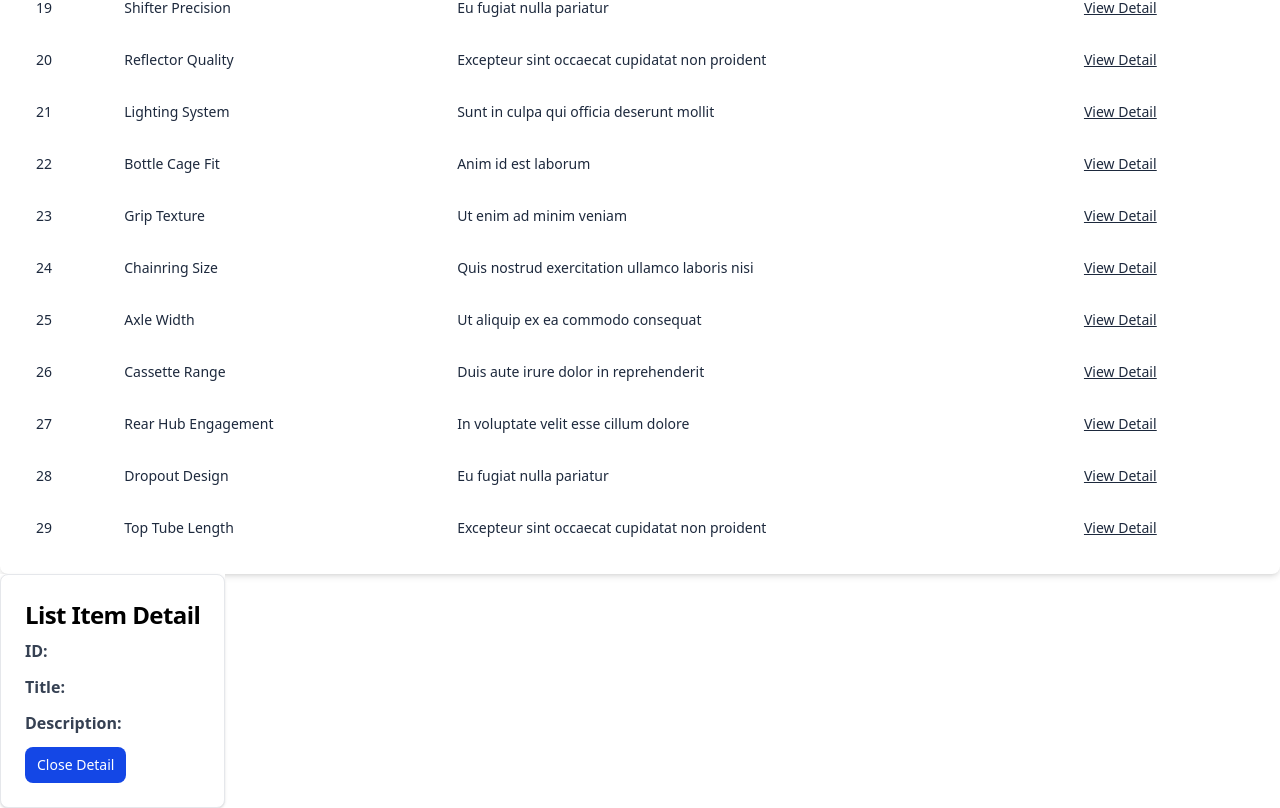
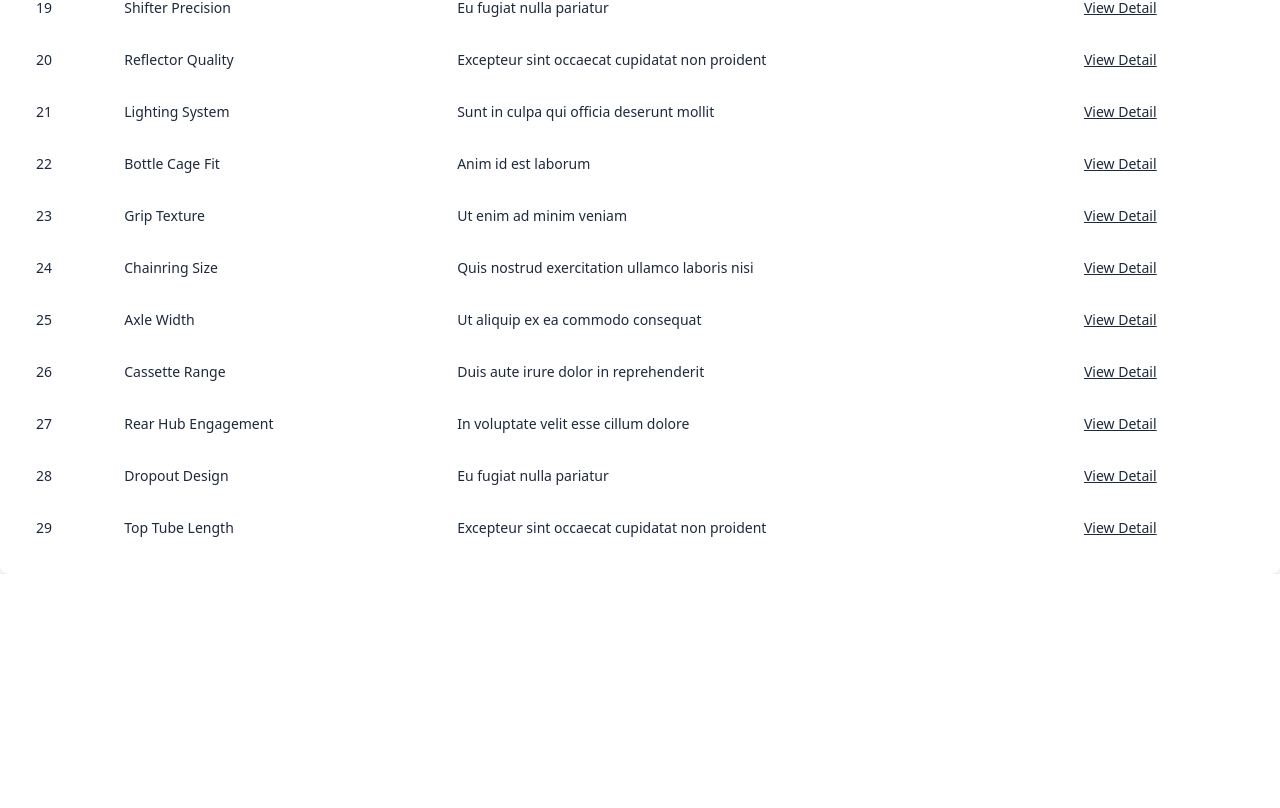
Before and after one commit to newmediapilot/react-19-bike-shop, a React (Vite) app: page / in a window 1280 px wide. Shown: the part 1179-1987 px from the top of the page. After the commit the page ends 1753 px from the top, so only its background shows below. Built offline with nearby package versions, Linux system fonts and the light colour scheme; data requests are answered from the project's data file.

Commit message:
Update DetailDialog.tsx

```diff
--- a/src/components/DetailDialog.tsx
+++ b/src/components/DetailDialog.tsx
@@ -1,6 +1,7 @@
 import * as React from 'react';
 import {createPortal} from 'react-dom';
 import {NavLink} from 'react-router';
+import {ListData} from './Listings';
 
 type DialogProps = {
     id: number,
@@ -14,13 +15,13 @@ type DialogProps = {
  * @constructor
  * @param detail
  */
-function DetailDialog({detail = {id: 1, title: "title", description: "description"}}: { detail: DialogProps }) {
+function DetailDialog({detail}: { detail: DialogProps }) {
     const {id, title, description} = detail;
     return (
         createPortal(
             <dialog
-                aria-labelledby="detail-h2"
-                open>
+                popover="auto"
+                aria-labelledby="detail-h2" open={detail}>
                 <div className="max-w-sm p-6 bg-white border border-gray-200 rounded-lg shadow-sm">
                     <h2 id="detail-h2" className="mb-2 text-2xl font-bold tracking-tight text-gray-90">List Item Detail</h2>
                     <p className="mb-3 font-normal text-gray-700 "><b>ID:</b> {id}</p>
@@ -30,8 +31,7 @@ function DetailDialog({detail = {id: 1, title: "title", description: "descriptio
                         Close Detail
                     </NavLink>
                 </div>
-            </dialog>
-            , document.body
+            </dialog>, document.body
         )
     );
 }
```
